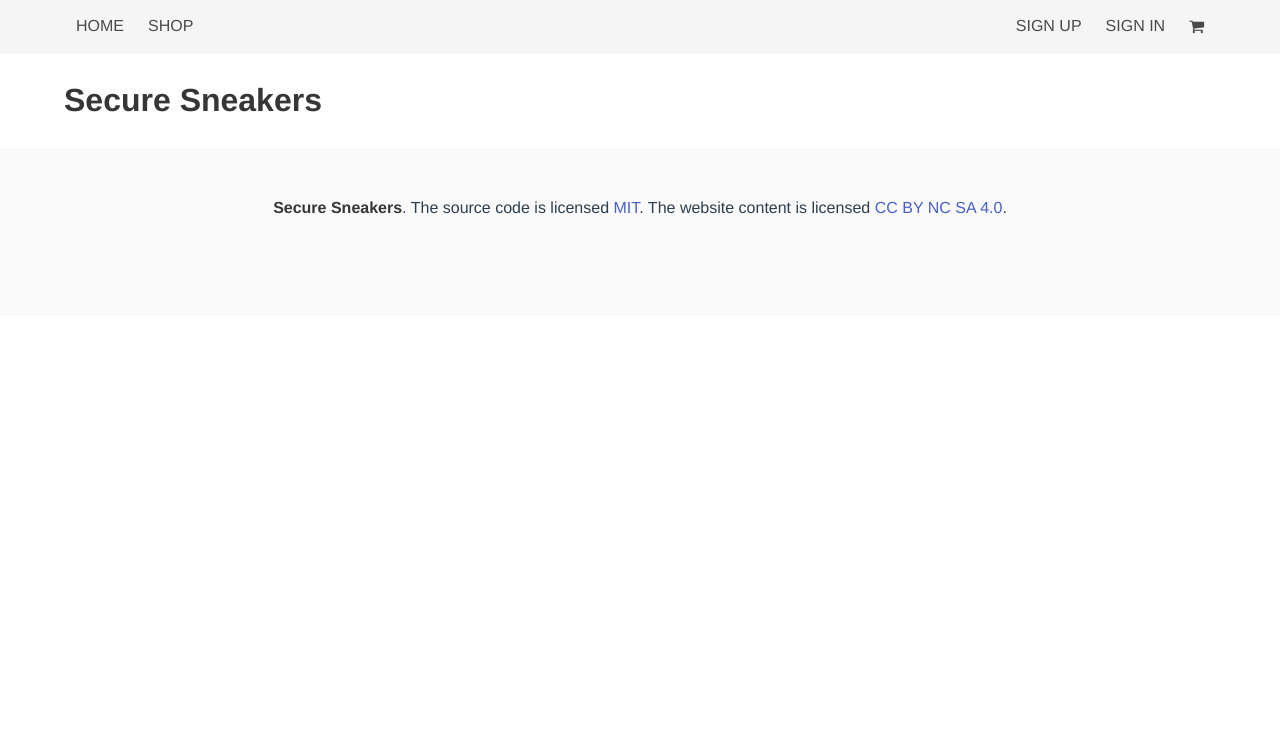
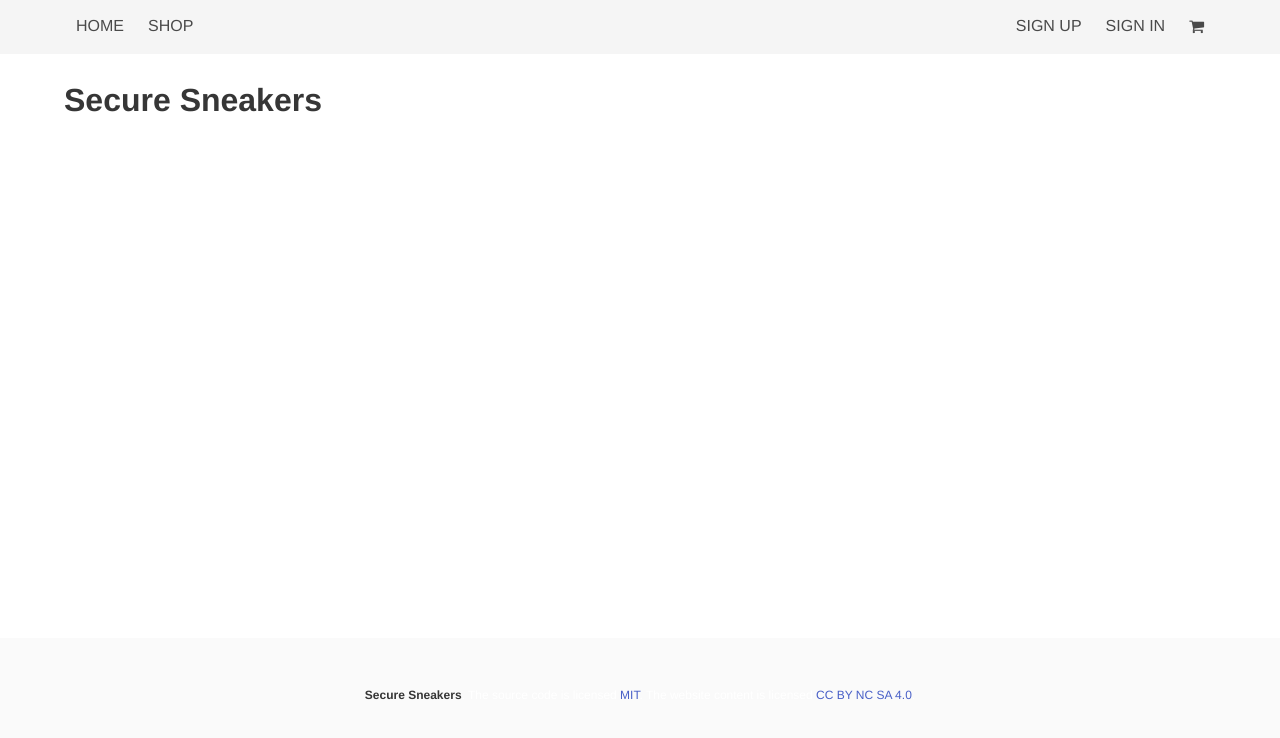
Before and after one commit to Fiordas/secure-sneakers, a Vue app in the folder client/: page / in a window 1280 px wide. Shown: the top 738 px of the page. Built offline with nearby package versions, Linux system fonts and the light colour scheme.

Commit message:
changed footer

```diff
--- a/client/src/components/Footer.vue
+++ b/client/src/components/Footer.vue
@@ -13,7 +13,17 @@
 </template>
 
 <style>
-  footer {
-    margin-top: 30px;
+  .footer {
+    padding: 20px;
+    font-size: 12px;
+    text-align: right;
+    background: #000;
+    margin-top: 20px;
+    position: fixed;
+    left: 0;
+    bottom: 0;
+    width: 100%;
+    color: #FFFFFF;
   }
+
 </style>
```
Also changed, not shown: 2 other files (tests, documents, lock files or other folders).
